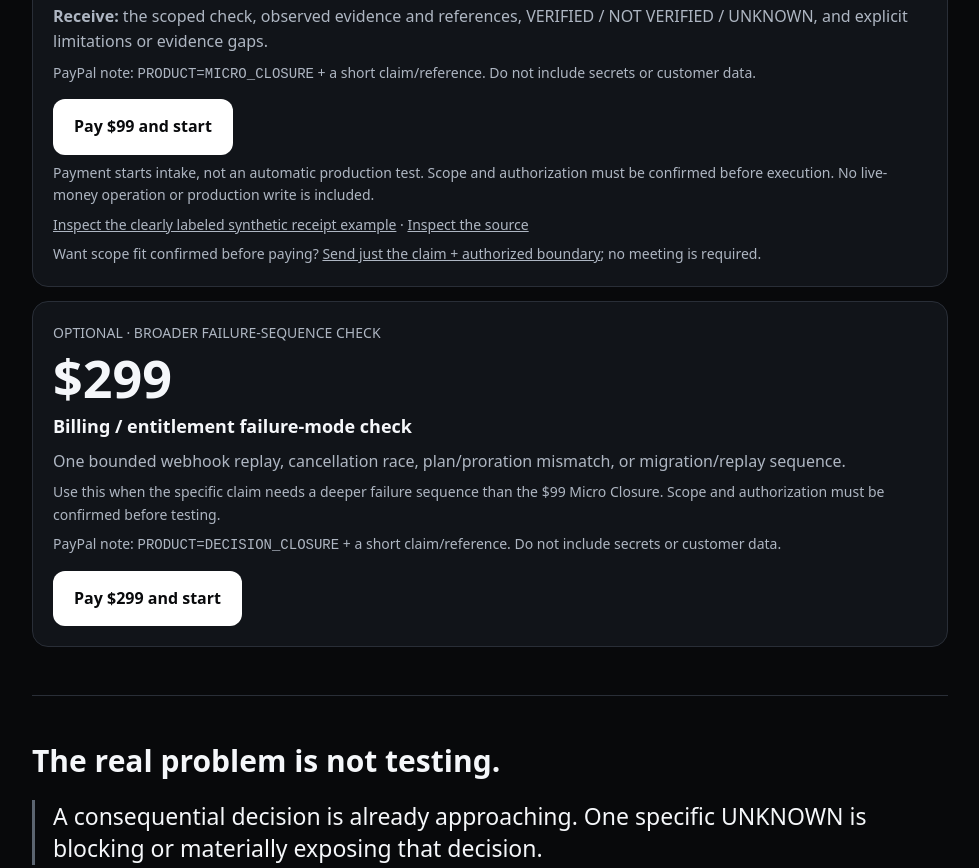
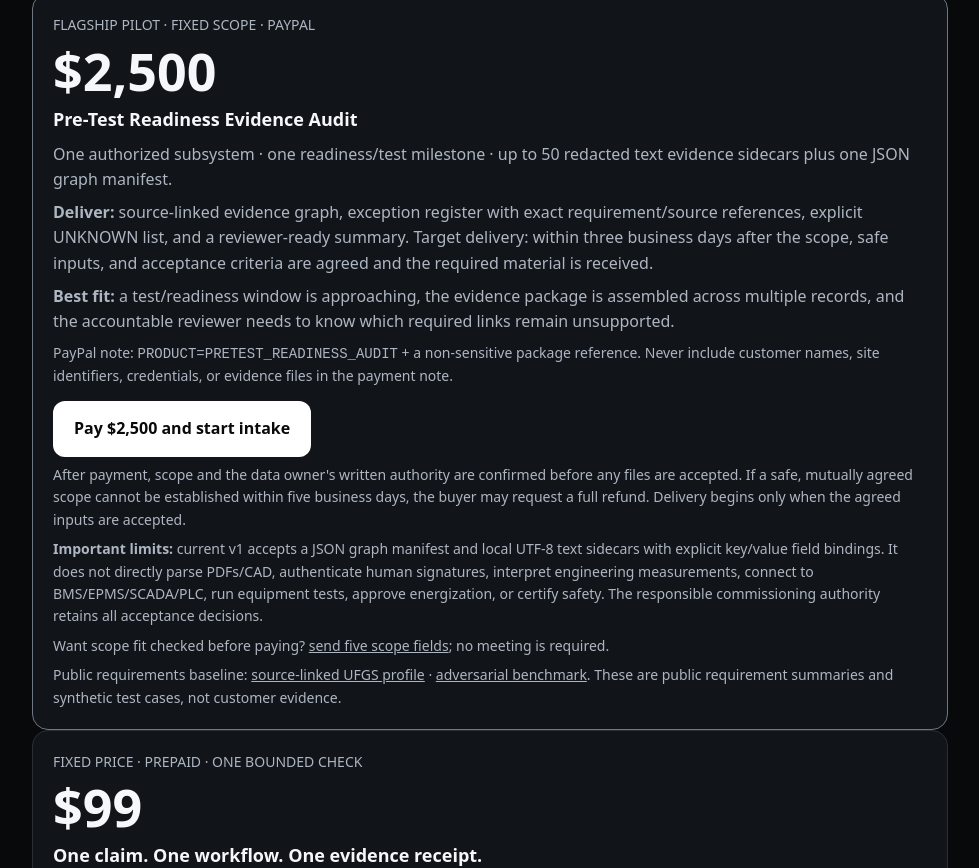
Before and after one commit to EkkoTang67/sable-agent-reliability-ci-check, a plain HTML site: page buy/index.html in a window 1280 px wide. Shown: the part 664-1532 px from the top of the page, without its empty margins (150-1129 px from the left). Drawn offline with Linux system fonts and the light colour scheme.

Commit message:
Lead SABLE checkout with fixed-scope pre-test readiness pilot

```diff
--- a/buy/index.html
+++ b/buy/index.html
@@ -1,13 +1,27 @@
 <!doctype html><html lang="en"><head><meta charset="utf-8"><meta name="viewport" content="width=device-width,initial-scale=1">
-<title>SABLE — One bounded outcome check</title>
-<meta name="description" content="One bounded, authorized outcome check. Fixed price $99. Receive evidence, a verdict, and clear limitations before accepting a consequential result.">
+<title>SABLE — Pre-Test Readiness Evidence Gate</title>
+<meta name="description" content="A source-linked, read-only pre-test readiness audit for one authorized commissioning subsystem. Fixed scope, explicit evidence gaps, no facility-system access.">
 <style>
 :root{color-scheme:dark;--bg:#08090b;--fg:#f5f7fa;--muted:#aeb6c2;--line:#292e37;--card:#111419}*{box-sizing:border-box}body{margin:0;background:var(--bg);color:var(--fg);font:16px/1.6 system-ui,-apple-system,BlinkMacSystemFont,"Segoe UI",sans-serif}main{max-width:960px;margin:auto;padding:44px 22px 90px}.eyebrow{font-size:12px;letter-spacing:.16em;text-transform:uppercase;color:var(--muted)}h1{font-size:clamp(44px,8vw,86px);line-height:.96;letter-spacing:-.04em;margin:16px 0 24px}.lede{font-size:22px;line-height:1.4;max-width:840px;color:#d5d9e0}section{padding:48px 0;border-bottom:1px solid var(--line)}h2{font-size:30px;line-height:1.1;margin:0 0 18px}h3{font-size:18px;margin:0 0 8px}.grid{display:grid;grid-template-columns:repeat(auto-fit,minmax(225px,1fr));gap:14px;margin-top:22px}.card{border:1px solid var(--line);border-radius:16px;padding:20px;background:var(--card)}.card p{margin:7px 0 0;color:var(--muted)}.quote{border-left:3px solid #5b6470;padding-left:18px;font-size:23px;line-height:1.4}.flow{font-size:19px;line-height:1.7;word-break:break-word}.price{font-size:52px;line-height:1;font-weight:850;margin:8px 0}.cta{display:inline-block;margin-top:14px;padding:15px 21px;border-radius:12px;background:#fff;color:#090a0c;text-decoration:none;font-weight:800}.note{font-size:14px;color:var(--muted)}a{color:inherit}
 </style></head><body><main>
-<section><div class="eyebrow">SABLE · PAYMENT → OUTCOME → EVIDENCE</div>
-<h1>Did the action actually produce the result?</h1>
-<p class="lede">A success message is not proof that a payment, refund, order, entitlement, deployment, or AI-agent action reached the intended state. SABLE checks one specific claim against an authorized boundary and the best available source-of-record evidence.</p>
-<div class="card"><div class="note">FIXED PRICE · PREPAID · ONE BOUNDED CHECK</div><div class="price">$99</div><h3>One claim. One workflow. One evidence receipt.</h3><p>Provide the expected result, the relevant ID or revision, the authorized test boundary, and the decision this proof supports.</p><p><strong>Receive:</strong> the scoped check, observed evidence and references, VERIFIED / NOT VERIFIED / UNKNOWN, and explicit limitations or evidence gaps.</p><p class="note">PayPal note: <code>PRODUCT=MICRO_CLOSURE</code> + a short claim/reference. Do not include secrets or customer data.</p><a class="cta" href="https://paypal.me/tang665/99USD">Pay $99 and start</a><p class="note">Payment starts intake, not an automatic production test. Scope and authorization must be confirmed before execution. No live-money operation or production write is included.</p><p class="note"><a href="https://github.com/socksninja/sable-agent-reliability/blob/main/examples/micro-closure-receipt.md">Inspect the clearly labeled synthetic receipt example</a> · <a href="https://github.com/socksninja/sable-agent-reliability">Inspect the source</a></p><p class="note">Want scope fit confirmed before paying? <a href="mailto:sable-verification@agentmail.to?subject=Scope%20fit%20for%20one%20bounded%20SABLE%20check&body=CLAIM%3A%20%0ABOUNDARY%3A%20%0ADECISION%3A%20%0A">Send just the claim + authorized boundary</a>; no meeting is required.</p></div>
+<section><div class="eyebrow">SABLE · REQUIREMENT → EVIDENCE → READINESS</div>
+<h1>Before the test window: prove the evidence package is ready.</h1>
+<p class="lede">SABLE is a read-only, source-linked evidence gate for one commissioning subsystem. It checks whether the declared asset, actual project requirement, governing revision, test/result, issue, corrective action, retest, required witness and handover record form a traceable chain—and flags missing, conflicting, stale or unlinked evidence before a readiness or acceptance decision.</p>
+<div class="card" style="margin-top:22px;border-color:#6f7784">
+<div class="note">FLAGSHIP PILOT · FIXED SCOPE · PAYPAL</div>
+<div class="price">$2,500</div>
+<h3>Pre-Test Readiness Evidence Audit</h3>
+<p>One authorized subsystem · one readiness/test milestone · up to 50 redacted text evidence sidecars plus one JSON graph manifest.</p>
+<p><strong>Deliver:</strong> source-linked evidence graph, exception register with exact requirement/source references, explicit UNKNOWN list, and a reviewer-ready summary. Target delivery: within three business days after the scope, safe inputs, and acceptance criteria are agreed and the required material is received.</p>
+<p><strong>Best fit:</strong> a test/readiness window is approaching, the evidence package is assembled across multiple records, and the accountable reviewer needs to know which required links remain unsupported.</p>
+<p class="note">PayPal note: <code>PRODUCT=PRETEST_READINESS_AUDIT</code> + a non-sensitive package reference. Never include customer names, site identifiers, credentials, or evidence files in the payment note.</p>
+<a class="cta" href="https://paypal.me/tang665/2500USD">Pay $2,500 and start intake</a>
+<p class="note">After payment, scope and the data owner's written authority are confirmed before any files are accepted. If a safe, mutually agreed scope cannot be established within five business days, the buyer may request a full refund. Delivery begins only when the agreed inputs are accepted.</p>
+<p class="note"><strong>Important limits:</strong> current v1 accepts a JSON graph manifest and local UTF-8 text sidecars with explicit key/value field bindings. It does not directly parse PDFs/CAD, authenticate human signatures, interpret engineering measurements, connect to BMS/EPMS/SCADA/PLC, run equipment tests, approve energization, or certify safety. The responsible commissioning authority retains all acceptance decisions.</p>
+<p class="note">Want scope fit checked before paying? <a href="mailto:sable-verification@agentmail.to?subject=Pre-Test%20Readiness%20Audit%20scope%20fit&body=PACKAGE%20REFERENCE%3A%20%0ADECISION%2FTEST%20WINDOW%3A%20%0AOWNER%20CHECKLIST%20AVAILABLE%3F%3A%20%0AAUTHORIZED%20REDACTED%20TEXT%20SAMPLE%20AVAILABLE%3F%3A%20%0APAYER%2FPO%20PATH%3A%20%0A">send five scope fields</a>; no meeting is required.</p>
+<p class="note">Public requirements baseline: <a href="https://github.com/EkkoTang67/sable-agent-reliability-ci-check/blob/feature/commissioning-evidence-graph-v1-20261011/data/commissioning_public_requirements/ufgs_01_91_00_15_source_profile.json">source-linked UFGS profile</a> · <a href="https://github.com/EkkoTang67/sable-agent-reliability-ci-check/blob/feature/commissioning-evidence-graph-v1-20261011/data/commissioning_evidence_benchmark_v0/cases.json">adversarial benchmark</a>. These are public requirement summaries and synthetic test cases, not customer evidence.</p>
+</div>
+<div class="card"><div class="note">FIXED PRICE · PREPAID · ONE BOUNDED CHECK</div><div class="price">$99</div><h3>One claim. One workflow. One evidence receipt.</h3><p>Provide the expected result, the relevant ID or revision, the authorized test boundary, and the decision this proof supports.</p><p><strong>Receive:</strong> the scoped check, observed evidence and references, VERIFIED / NOT VERIFIED / UNKNOWN, and explicit limitations or evidence gaps.</p><p class="note">PayPal note: <code>PRODUCT=MICRO_CLOSURE</code> + a short claim/reference. Do not include secrets or customer data.</p><a class="cta" href="https://paypal.me/tang665/99USD">Pay $99 and start</a><p class="note">Payment starts intake, not an automatic production test. Scope and authorization must be confirmed before execution. No live-money operation or production write is included.</p><p class="note"><a href="https://github.com/EkkoTang67/sable-agent-reliability-ci-check/blob/main/examples/micro-closure-receipt.md">Inspect the clearly labeled synthetic receipt example</a> · <a href="https://github.com/EkkoTang67/sable-agent-reliability-ci-check">Inspect the source</a></p><p class="note">Want scope fit confirmed before paying? <a href="mailto:sable-verification@agentmail.to?subject=Scope%20fit%20for%20one%20bounded%20SABLE%20check&body=CLAIM%3A%20%0ABOUNDARY%3A%20%0ADECISION%3A%20%0A">Send just the claim + authorized boundary</a>; no meeting is required.</p></div>
 <div class="card" style="margin-top:14px"><div class="note">OPTIONAL · BROADER FAILURE-SEQUENCE CHECK</div><div class="price">$299</div><h3>Billing / entitlement failure-mode check</h3><p>One bounded webhook replay, cancellation race, plan/proration mismatch, or migration/replay sequence.</p><p class="note">Use this when the specific claim needs a deeper failure sequence than the $99 Micro Closure. Scope and authorization must be confirmed before testing.</p><p class="note">PayPal note: <code>PRODUCT=DECISION_CLOSURE</code> + a short claim/reference. Do not include secrets or customer data.</p><a class="cta" href="https://paypal.me/tang665/299USD">Pay $299 and start</a></div></section>
 
 <section><h2>The real problem is not testing.</h2><p class="quote">A consequential decision is already approaching. One specific UNKNOWN is blocking or materially exposing that decision.</p>
```
